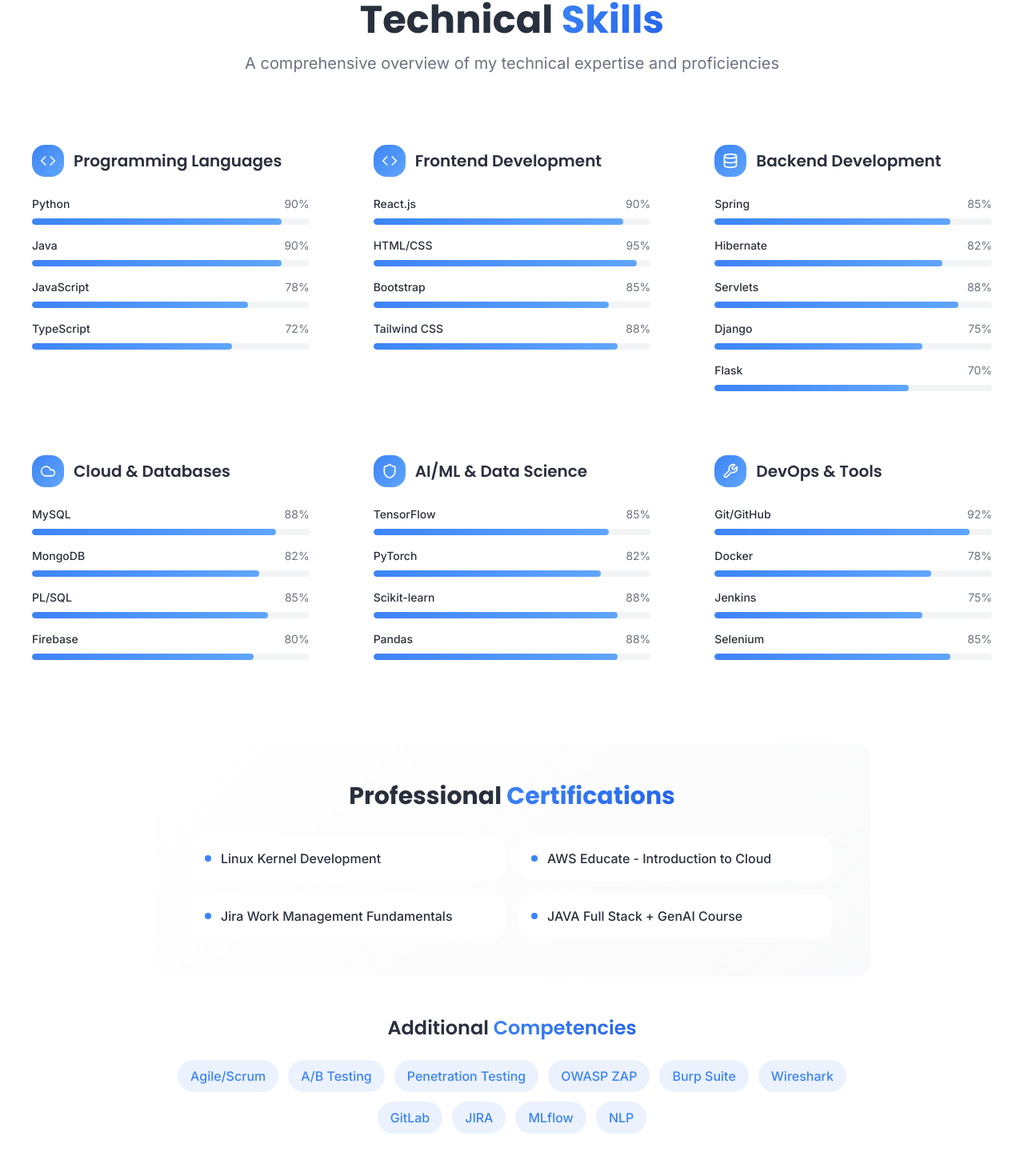
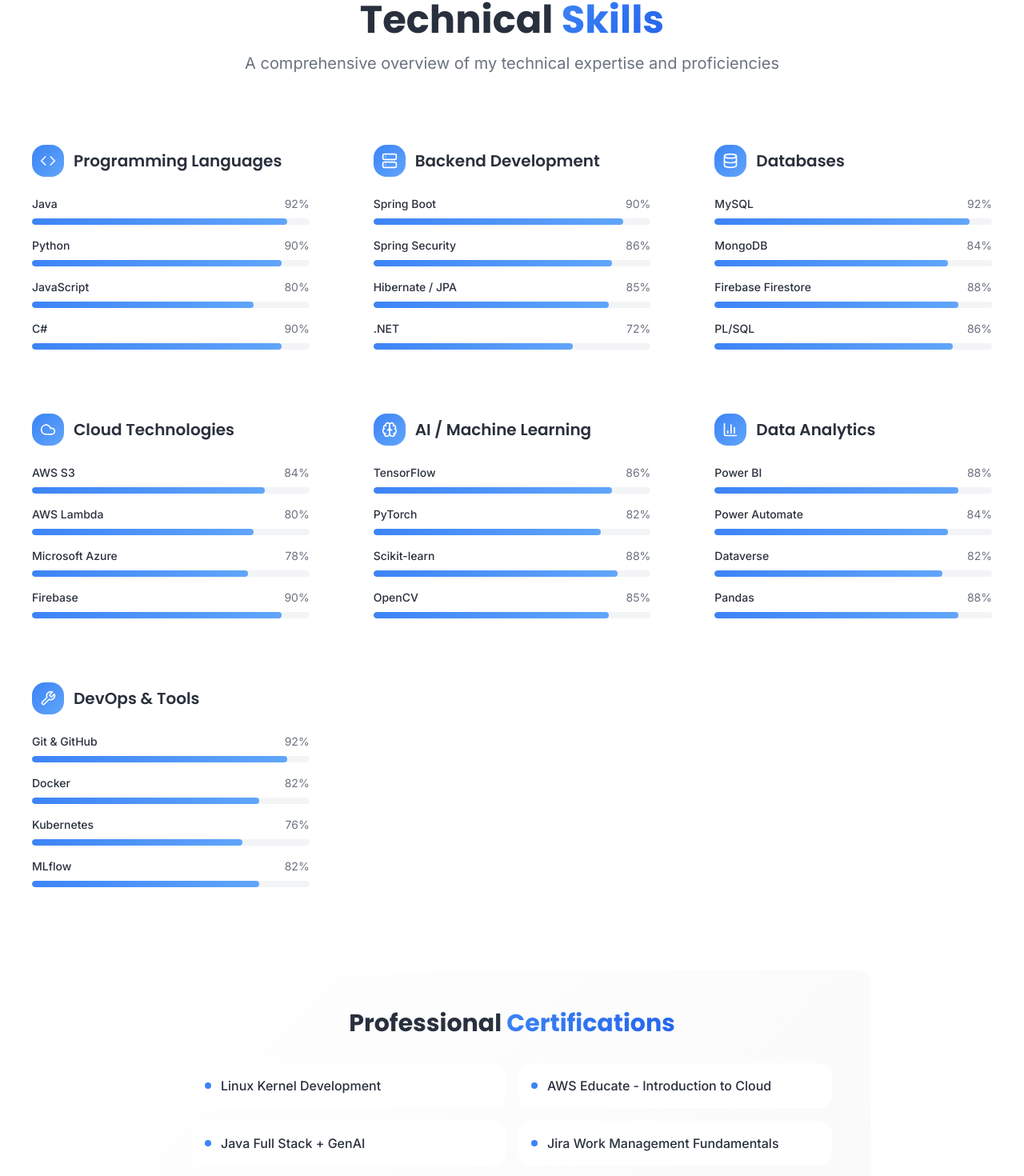
Before and after one commit to Nieldave/NielDave360, a React (Vite) app: page /skills in a window 1280 px wide. Shown: the part 159-1629 px from the top of the page at 80% size. Built offline with nearby package versions, Linux system fonts and the light colour scheme; the HTML template or start-up script is replaced by a standard one.

Commit message:
Update skills

```diff
--- a/src/pages/Skills.tsx
+++ b/src/pages/Skills.tsx
@@ -1,68 +1,80 @@
-import { Code, Database, Cloud, Shield, Wrench, GitBranch } from 'lucide-react';
+import { Code, Database, Cloud, Brain, Wrench, Server, BarChart3 } from 'lucide-react';
 
-const Skills = () => {
 const skillCategories = [
   {
     title: 'Programming Languages',
     icon: Code,
     skills: [
+      { name: 'Java', level: 92 },
       { name: 'Python', level: 90 },
-        { name: 'Java', level: 90 },
-        { name: 'JavaScript', level: 78 },
-        { name: 'TypeScript', level: 72 },
+      { name: 'JavaScript', level: 80 },
+      { name: 'C#', level: 90 },
     ],
   },
+
   {
-      title: 'Frontend Development',
-      icon: Code,
+    title: 'Backend Development',
+    icon: Server,
     skills: [
-        { name: 'React.js', level: 90 },
-        { name: 'HTML/CSS', level: 95 },
-        { name: 'Bootstrap', level: 85 },
-        { name: 'Tailwind CSS', level: 88 },
+      { name: 'Spring Boot', level: 90 },
+      { name: 'Spring Security', level: 86 },
+      { name: 'Hibernate / JPA', level: 85 },
+      { name: '.NET', level: 72 },
     ],
   },
+
   {
-      title: 'Backend Development',
+    title: 'Databases',
     icon: Database,
     skills: [
-        { name: 'Spring', level: 85 },
-        { name: 'Hibernate', level: 82 },
-        { name: 'Servlets', level: 88 },
-        { name: 'Django', level: 75 },
-        { name: 'Flask', level: 70 },
+      { name: 'MySQL', level: 92 },
+      { name: 'MongoDB', level: 84 },
+      { name: 'Firebase Firestore', level: 88 },
+      { name: 'PL/SQL', level: 86 },
     ],
   },
+
   {
-      title: 'Cloud & Databases',
+    title: 'Cloud Technologies',
     icon: Cloud,
     skills: [
-        // { name: 'AWS', level: 80 },
-        { name: 'MySQL', level: 88 },
-        { name: 'MongoDB', level: 82 },
-        { name: 'PL/SQL', level: 85 },
-        { name: 'Firebase', level: 80 },
+      { name: 'AWS S3', level: 84 },
+      { name: 'AWS Lambda', level: 80 },
+      { name: 'Microsoft Azure', level: 78 },
+      { name: 'Firebase', level: 90 },
     ],
   },
+
   {
-      title: 'AI/ML & Data Science',
-      icon: Shield,
+    title: 'AI / Machine Learning',
+    icon: Brain,
     skills: [
-        { name: 'TensorFlow', level: 85 },
+      { name: 'TensorFlow', level: 86 },
       { name: 'PyTorch', level: 82 },
       { name: 'Scikit-learn', level: 88 },
-        { name: 'Pandas', level: 88 },
-        // { name: 'BERT/Transformers', level: 75 },
+      { name: 'OpenCV', level: 85 },
     ],
   },
+
+  {
+    title: 'Data Analytics',
+    icon: BarChart3,
+    skills: [
+      { name: 'Power BI', level: 88 },
+      { name: 'Power Automate', level: 84 },
+      { name: 'Dataverse', level: 82 },
+      { name: 'Pandas', level: 88 },
+    ],
+  },
+
   {
     title: 'DevOps & Tools',
     icon: Wrench,
     skills: [
-        { name: 'Git/GitHub', level: 92 },
-        { name: 'Docker', level: 78 },
-        { name: 'Jenkins', level: 75 },
-        { name: 'Selenium', level: 85 },
+      { name: 'Git & GitHub', level: 92 },
+      { name: 'Docker', level: 82 },
+      { name: 'Kubernetes', level: 76 },
+      { name: 'MLflow', level: 82 },
     ],
   },
 ];
@@ -70,10 +82,11 @@ const Skills = () => {
 const certifications = [
   'Linux Kernel Development',
   'AWS Educate - Introduction to Cloud',
+  'Java Full Stack + GenAI',
   'Jira Work Management Fundamentals',
-    'JAVA Full Stack + GenAI Course',
 ];
 
+const Skills = () => {
   return (
     <div className="min-h-screen py-20">
       <div className="container mx-auto px-4">
@@ -156,16 +169,24 @@ const Skills = () => {
           </h3>
           <div className="flex flex-wrap justify-center gap-3">
             {[
+              'Data Structures & Algorithms',
+              'System Design',
+              'Microservices',
+              'JWT Authentication',
+              'Spring MVC',
+              'Spring Data JPA',
+              'WebSockets',
+              'Firebase Authentication',
+              'Power BI',
+              'Power Automate',
+              'Dataverse',
+              'OpenCV',
+              'MLflow',
+              'Git',
+              'JIRA',
               'Agile/Scrum',
-              'A/B Testing',
-              'Penetration Testing',
-              'OWASP ZAP',
-              'Burp Suite',
-              'Wireshark',
-              'GitLab',
-              'JIRA',
-              'MLflow',
-              'NLP',
+              'Linux',
+              'CI/CD',
             ].map((skill, index) => (
               <span
                 key={index}
```
Also changed, not shown: 2 other files (tests, documents, lock files or other folders). Lines whose indentation alone changed are shown as unchanged.
